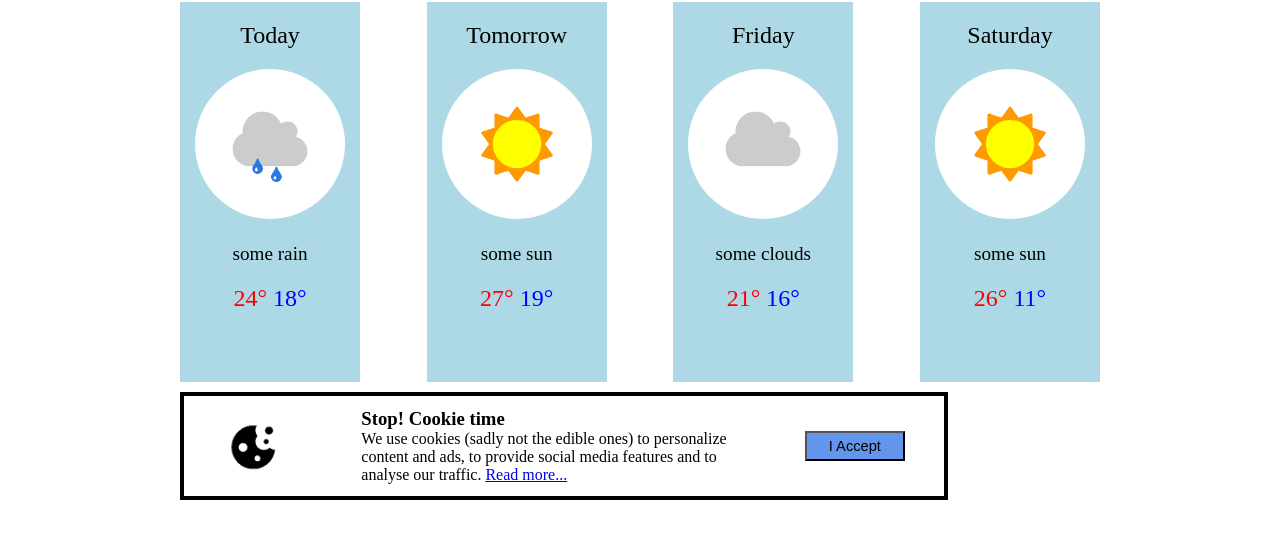
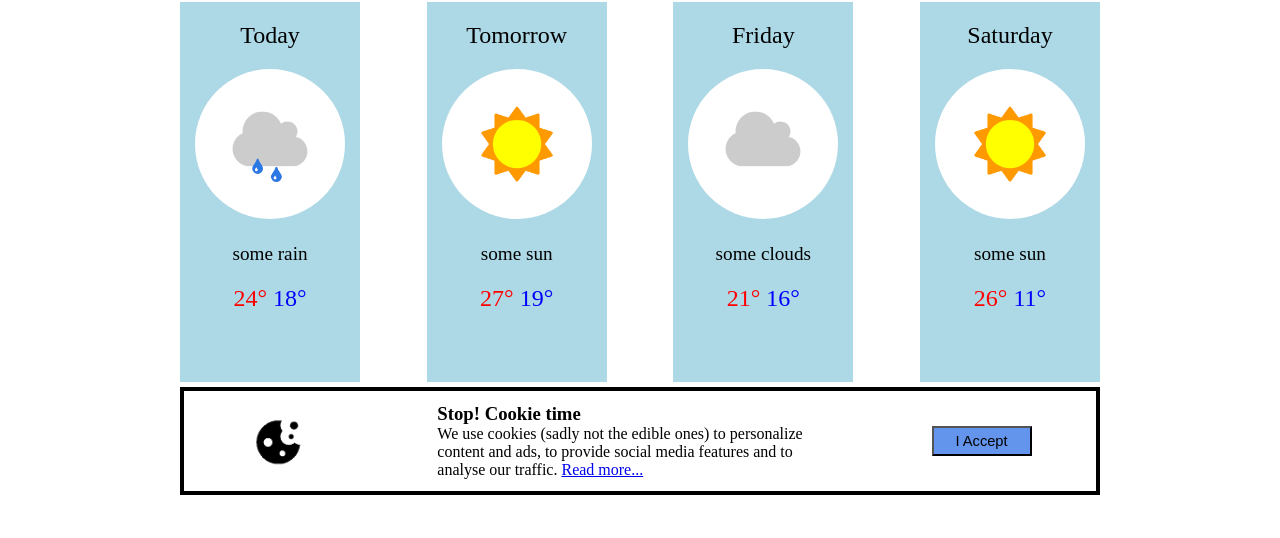
Before and after one commit to AlanPoAlSk/WEB_FUNDAMENTALS, a plain HTML site: page JS/DojoWeather/index.html in a window 1280 px wide. Shown: the part 180-718 px from the top of the page. Drawn offline with Linux system fonts and the light colour scheme.

Commit message:
adjusted sizes on css file

```diff
--- a/JS/DojoWeather/style.css
+++ b/JS/DojoWeather/style.css
@@ -69,10 +69,9 @@
 .forth {
     border: 4px solid black;
     height: 100px;
-    width: 760px;
     position: relative;
-    bottom: 10px;
-    left: 180px;
+    bottom: 15px;
+    margin: 0px 180px;
 }
 
 img {
```
